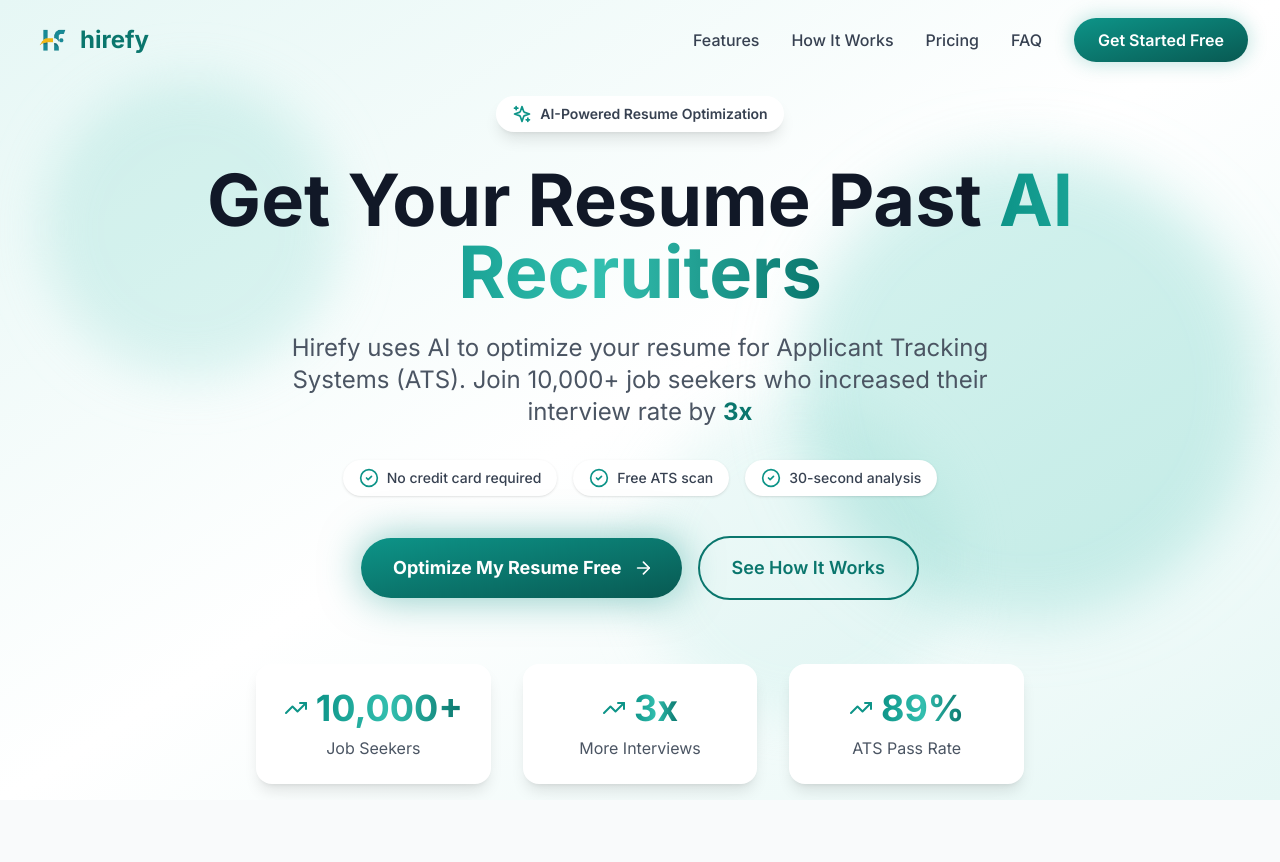
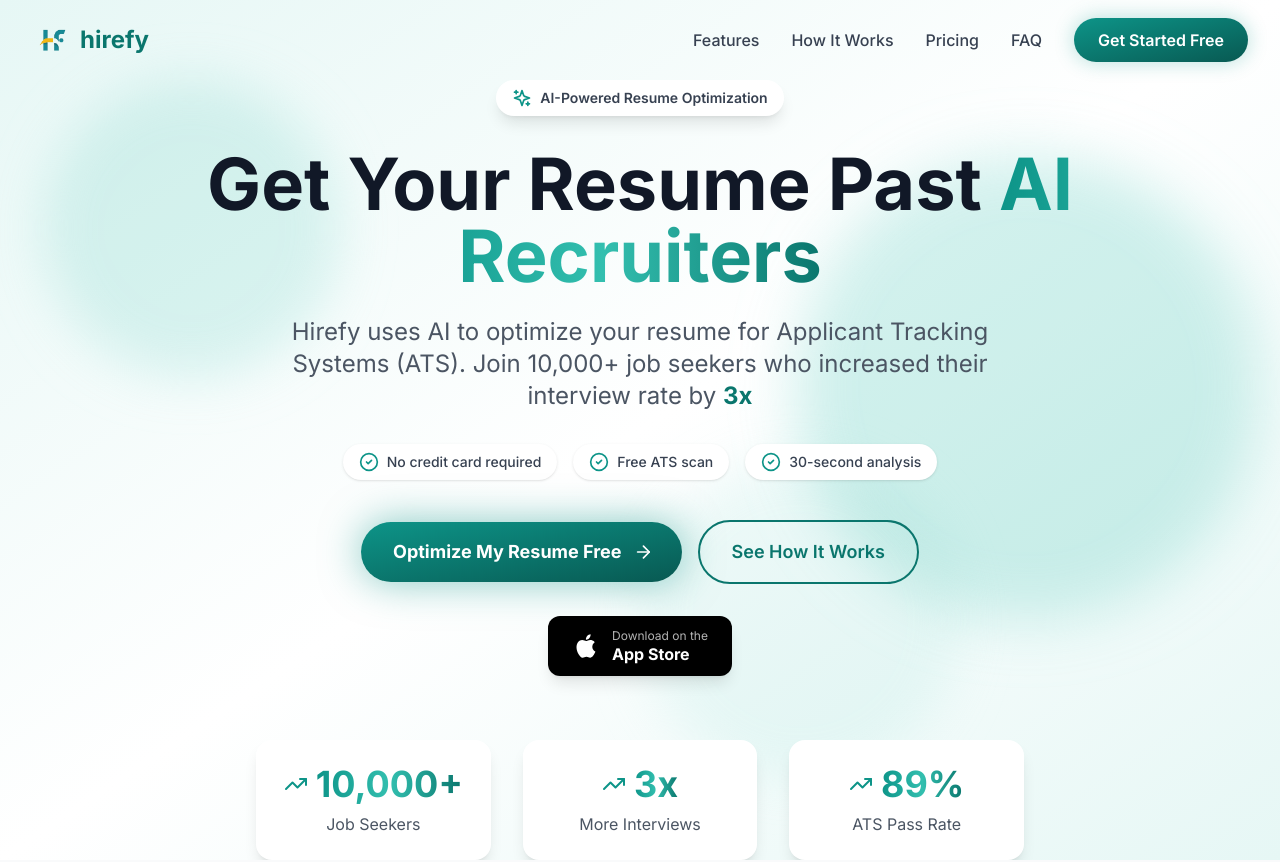
Before and after one commit to reangeline/hirefy_lading, a Next.js app: page / in a window 1280 px wide. Shown: the top 862 px of the page. Built offline with nearby package versions, Linux system fonts and the light colour scheme.

Commit message:
adding my link apple

```diff
--- a/components/CTA.tsx
+++ b/components/CTA.tsx
@@ -144,27 +144,29 @@
             </motion.button>
           </motion.div>
 
-          {/* App Store Badges (Placeholder) */}
+          {/* App Store Badges */}
           <motion.div
             initial={{ opacity: 0, y: 30 }}
             animate={isInView ? { opacity: 1, y: 0 } : {}}
             transition={{ duration: 0.8, delay: 1.2 }}
             className="mt-12 flex flex-col sm:flex-row items-center justify-center gap-4"
           >
-            <div className="flex items-center space-x-2 bg-white/20 backdrop-blur-sm px-6 py-3 rounded-xl">
-              <div className="text-3xl">🍎</div>
+            <motion.a
+              href="https://apps.apple.com/br/app/hirefy-resume-optimizer/id6759878485?l=en-GB"
+              target="_blank"
+              rel="noopener noreferrer"
+              className="flex items-center space-x-3 bg-black text-white px-6 py-3 rounded-xl hover:bg-gray-900 transition-all border border-white/20 min-w-[180px]"
+              whileHover={{ scale: 1.05, y: -2 }}
+              whileTap={{ scale: 0.95 }}
+            >
+              <svg viewBox="0 0 24 24" className="w-8 h-8 flex-shrink-0" fill="white" xmlns="http://www.w3.org/2000/svg">
+                <path d="M18.71 19.5c-.83 1.24-1.71 2.45-3.05 2.47-1.34.03-1.77-.79-3.29-.79-1.53 0-2 .77-3.27.82-1.31.05-2.3-1.32-3.14-2.53C4.25 17 2.94 12.45 4.7 9.39c.87-1.52 2.43-2.48 4.12-2.51 1.28-.02 2.5.87 3.29.87.78 0 2.26-1.07 3.8-.91.65.03 2.47.26 3.64 1.98-.09.06-2.17 1.28-2.15 3.81.03 3.02 2.65 4.03 2.68 4.04-.03.07-.42 1.44-1.38 2.83M13 3.5c.73-.83 1.94-1.46 2.94-1.5.13 1.17-.34 2.35-1.04 3.19-.69.85-1.83 1.51-2.95 1.42-.15-1.15.41-2.35 1.05-3.11z"/>
+              </svg>
               <div className="text-left">
                 <div className="text-xs text-white/80">Download on the</div>
-                <div className="text-lg font-bold text-white">App Store</div>
+                <div className="text-lg font-bold text-white leading-tight">App Store</div>
               </div>
-            </div>
-            <div className="flex items-center space-x-2 bg-white/20 backdrop-blur-sm px-6 py-3 rounded-xl">
-              <div className="text-3xl">🤖</div>
-              <div className="text-left">
-                <div className="text-xs text-white/80">GET IT ON</div>
-                <div className="text-lg font-bold text-white">Google Play</div>
-              </div>
-            </div>
+            </motion.a>
           </motion.div>
 
           {/* Trust Badge */}
--- a/components/Hero.tsx
+++ b/components/Hero.tsx
@@ -134,10 +134,12 @@
             initial={{ opacity: 0, y: 30 }}
             animate={{ opacity: 1, y: 0 }}
             transition={{ duration: 0.8, delay: 1 }}
-            className="flex flex-col sm:flex-row items-center justify-center gap-4 mb-16"
+            className="flex flex-col sm:flex-row items-center justify-center gap-4 mb-8"
           >
             <motion.a
-              href="#download"
+              href="https://apps.apple.com/br/app/hirefy-resume-optimizer/id6759878485?l=en-GB"
+              target="_blank"
+              rel="noopener noreferrer"
               className="group bg-gradient-primary text-white px-8 py-4 rounded-full font-bold text-lg shadow-xl hover:shadow-2xl transition-all flex items-center space-x-2 glow-strong"
               whileHover={{ scale: 1.05, y: -2 }}
               whileTap={{ scale: 0.95 }}
@@ -158,6 +160,31 @@
               whileTap={{ scale: 0.95 }}
             >
               See How It Works
+            </motion.a>
+          </motion.div>
+
+          {/* App Store Badge */}
+          <motion.div
+            initial={{ opacity: 0, y: 20 }}
+            animate={{ opacity: 1, y: 0 }}
+            transition={{ duration: 0.8, delay: 1.15 }}
+            className="flex items-center justify-center mb-16"
+          >
+            <motion.a
+              href="https://apps.apple.com/br/app/hirefy-resume-optimizer/id6759878485?l=en-GB"
+              target="_blank"
+              rel="noopener noreferrer"
+              className="flex items-center space-x-3 bg-black text-white px-6 py-3 rounded-xl hover:bg-gray-900 transition-all shadow-lg"
+              whileHover={{ scale: 1.05, y: -2 }}
+              whileTap={{ scale: 0.95 }}
+            >
+              <svg viewBox="0 0 24 24" className="w-7 h-7 flex-shrink-0" fill="white" xmlns="http://www.w3.org/2000/svg">
+                <path d="M18.71 19.5c-.83 1.24-1.71 2.45-3.05 2.47-1.34.03-1.77-.79-3.29-.79-1.53 0-2 .77-3.27.82-1.31.05-2.3-1.32-3.14-2.53C4.25 17 2.94 12.45 4.7 9.39c.87-1.52 2.43-2.48 4.12-2.51 1.28-.02 2.5.87 3.29.87.78 0 2.26-1.07 3.8-.91.65.03 2.47.26 3.64 1.98-.09.06-2.17 1.28-2.15 3.81.03 3.02 2.65 4.03 2.68 4.04-.03.07-.42 1.44-1.38 2.83M13 3.5c.73-.83 1.94-1.46 2.94-1.5.13 1.17-.34 2.35-1.04 3.19-.69.85-1.83 1.51-2.95 1.42-.15-1.15.41-2.35 1.05-3.11z"/>
+              </svg>
+              <div className="text-left">
+                <div className="text-xs text-white/70">Download on the</div>
+                <div className="text-base font-bold text-white leading-tight">App Store</div>
+              </div>
             </motion.a>
           </motion.div>
 
```
